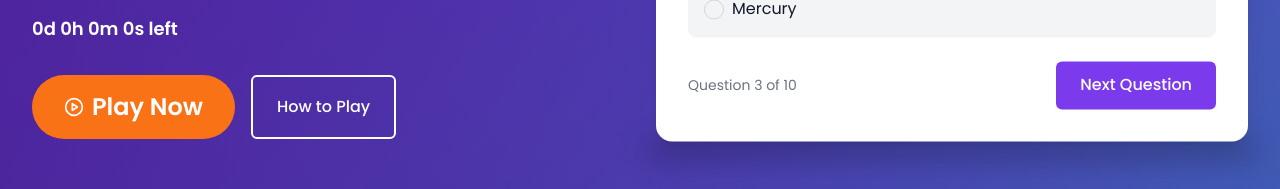
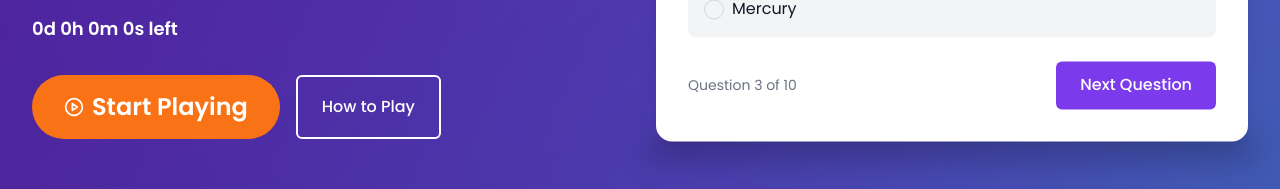
Before and after one commit to Atulya0/quizbaaji.com, a React (Vite) app in the folder frontend/: page / in a window 1280 px wide. Shown: the part 489-678 px from the top of the page. Built offline with nearby package versions, Linux system fonts and the light colour scheme; no server answers.

Commit message:
auto-commit for dcacb63c-f469-44c5-ba97-863b2f5a026f

```diff
--- a/frontend/src/components/PlayButton.tsx
+++ b/frontend/src/components/PlayButton.tsx
@@ -1,6 +1,8 @@
 import React from 'react';
 import { motion } from 'framer-motion';
 import { PlayCircle } from 'lucide-react';
+import { useNavigate } from 'react-router-dom';
+import { useAuth } from '../contexts/AuthContext';
 
 interface PlayButtonProps {
   size?: 'small' | 'medium' | 'large';
@@ -11,6 +13,9 @@ const PlayButton: React.FC<PlayButtonProps> = ({
   size = 'medium',
   className = ''
 }) => {
+  const navigate = useNavigate();
+  const { user } = useAuth();
+
   const sizeClasses = {
     small: 'text-lg px-4 py-2',
     medium: 'text-xl px-6 py-3',
@@ -19,19 +24,25 @@ const PlayButton: React.FC<PlayButtonProps> = ({
 
   const buttonClass = `${sizeClasses[size]} ${className} btn btn-accent rounded-full font-semibold`;
 
+  const handleClick = () => {
+    if (user) {
+      navigate('/dashboard');
+    } else {
+      navigate('/login');
+    }
+  };
+
   return (
-    <motion.a
-      href="https://play.quizbaaji.com/#"
-      target="_blank"
-      rel="noopener noreferrer"
+    <motion.button
+      onClick={handleClick}
       className={buttonClass}
       whileHover={{ scale: 1.05 }}
       whileTap={{ scale: 0.95 }}
       transition={{ type: 'spring', stiffness: 400, damping: 17 }}
     >
       <PlayCircle className="mr-2 h-5 w-5" />
-      Play Now
-    </motion.a>
+      {user ? 'Play Now' : 'Start Playing'}
+    </motion.button>
   );
 };
 
```
